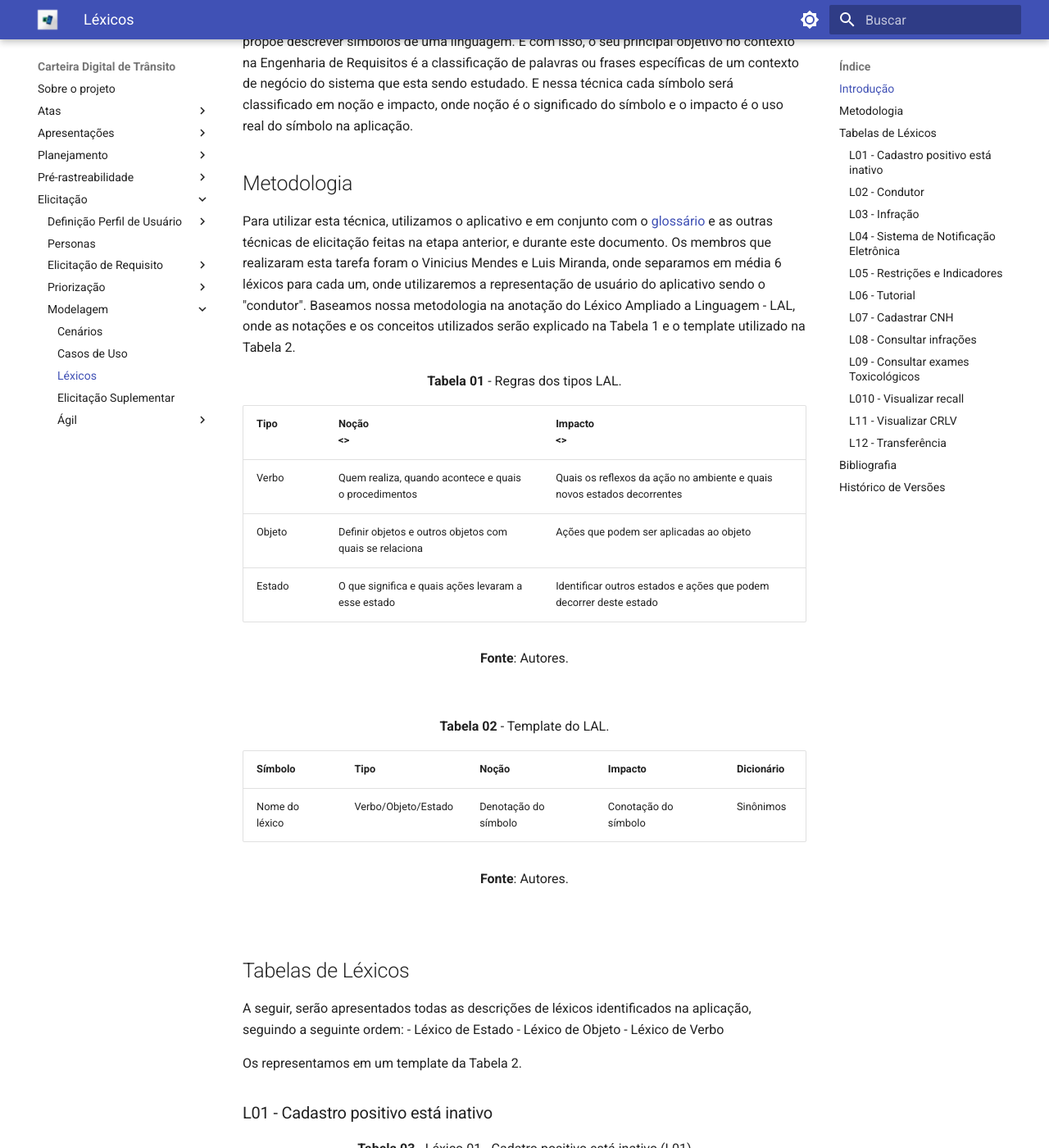
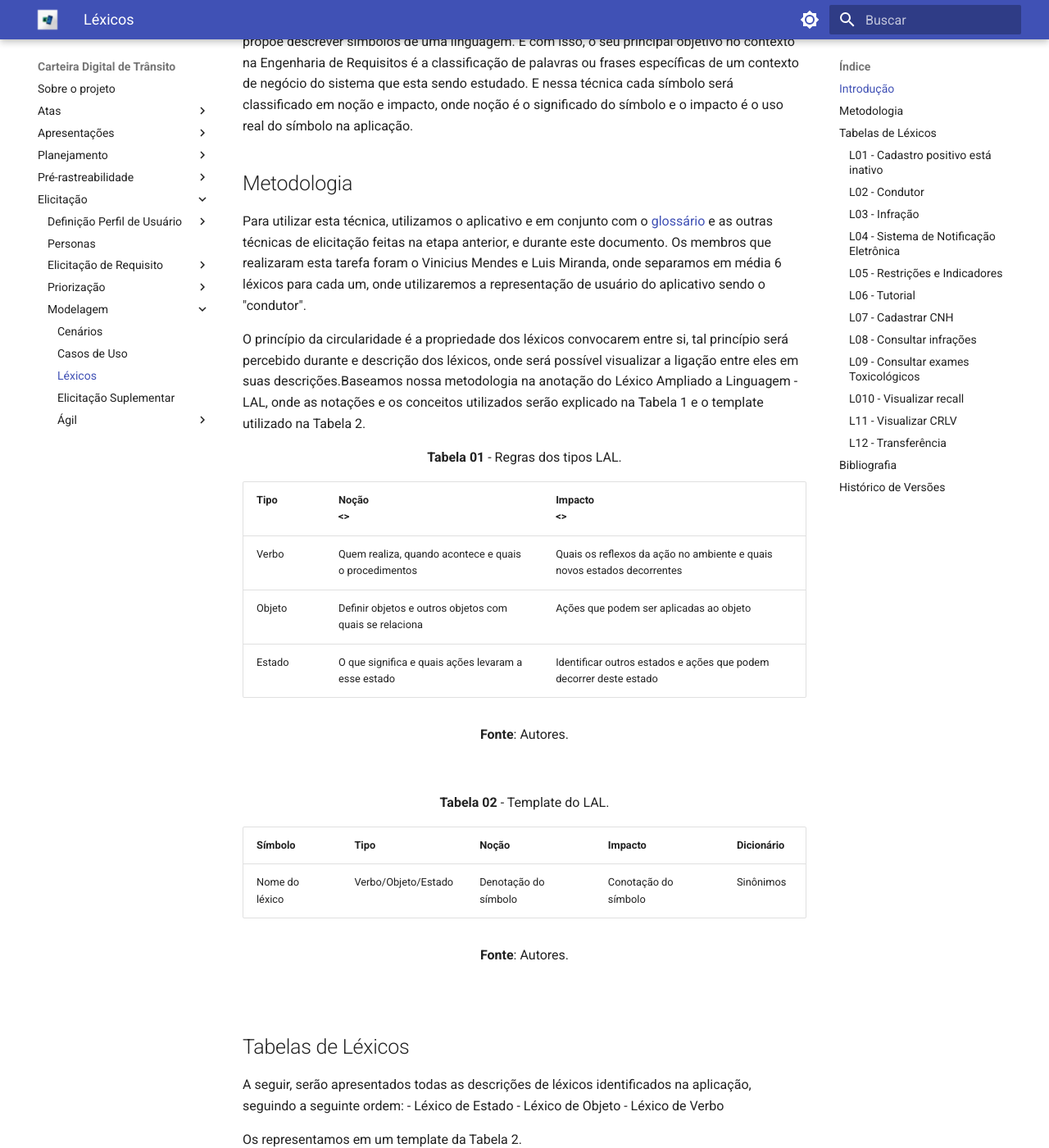
Before and after one commit to Requisitos-de-Software/2023.2-Carteira_Digital_de_Transito, an MkDocs documentation site: the page built from docs/modelagem/léxicos.md, in a window 1280 px wide and 1400 px high, scrolled down 218 px. Shown: the whole window at 82% size. Built offline with MkDocs 1.6.1 and Material for MkDocs 9.7.7, drawn with Linux system fonts in a browser that asks for light colours; some of the changed text lies outside the part shown.

Commit message:
Update léxicos.md

```diff
--- a/docs/modelagem/léxicos.md
+++ b/docs/modelagem/léxicos.md
@@ -5,7 +5,9 @@
 
 ## Metodologia
 
-Para utilizar esta técnica, utilizamos o aplicativo e em conjunto com o [glossário](https://requisitos-de-software.github.io/2023.2-Carteira_Digital_de_Transito/elicita%C3%A7%C3%A3o/glossario/) e as outras técnicas de elicitação feitas na etapa anterior, e durante este documento. Os membros que realizaram esta tarefa foram o Vinicius Mendes e Luis Miranda, onde separamos em média 6 léxicos para cada um, onde utilizaremos a representação de usuário do aplicativo sendo o "condutor". Baseamos nossa metodologia na anotação do Léxico Ampliado a Linguagem - LAL, onde as notações e os conceitos utilizados serão explicado na Tabela 1 e o template utilizado na Tabela 2.
+Para utilizar esta técnica, utilizamos o aplicativo e em conjunto com o [glossário](https://requisitos-de-software.github.io/2023.2-Carteira_Digital_de_Transito/elicita%C3%A7%C3%A3o/glossario/) e as outras técnicas de elicitação feitas na etapa anterior, e durante este documento. Os membros que realizaram esta tarefa foram o Vinicius Mendes e Luis Miranda, onde separamos em média 6 léxicos para cada um, onde utilizaremos a representação de usuário do aplicativo sendo o "condutor".
+
+O princípio da circularidade é a propriedade dos léxicos convocarem entre si, tal princípio será percebido durante e descrição dos léxicos, onde será possível visualizar a ligação entre eles em suas descrições.Baseamos nossa metodologia na anotação do Léxico Ampliado a Linguagem - LAL, onde as notações e os conceitos utilizados serão explicado na Tabela 1 e o template utilizado na Tabela 2.
 
 <p align="center"><b>Tabela 01</b> - Regras dos tipos LAL.</p>
 
@@ -45,7 +47,7 @@
 
 | **Símbolo** | **Tipo** | **Noção** | **Impacto** | **Dicionário** |
 |---------|------|--------|----------|------------|
-| Cadastro positivo está inativo | Estado | - O condutor autorizou participar voluntariamente no cadastro positivo </br> - Ocorre quando o condutor quebrou alguma regra do código de trânsito brasileiro  | - O condutor fica sem receber benefícios do Cadastro Positivo </br> - O cadastro só ficará ativo quando o condutor resolver a causa da situação | Cadastro positivo está desligado, Cadastro positivo está desativado|
+| Cadastro positivo está inativo | Estado | - O **condutor** autorizou participar voluntariamente no cadastro positivo </br> - Ocorre quando o **condutor** quebrou alguma regra do código de trânsito brasileiro  | - O condutor fica sem receber benefícios do Cadastro Positivo </br> - O cadastro só ficará ativo quando o condutor resolver a causa da situação | Cadastro positivo está desligado, Cadastro positivo está desativado|
 
 <p align="center"><b>Fonte</b>: <a href=https://github.com/yabamiah>Vinicius Mendes</a> </p>
 
@@ -55,7 +57,7 @@
 
 | **Símbolo** | **Tipo** | **Noção** | **Impacto** | **Dicionário** |
 |---------|------|--------|----------|------------|
-| Condutor | Objeto | - Pessoa que conduz um automóvel </br> - Responsável pelo veículo </br> - Responsável pelas infrações </br> - Condutor pode ser alguém que queira visualizar sua CNH digital </br> - O condutor pode ser alguém que queira visualizar a CRLV digital | - O condutor pode baixar sua CNH digital </br> - O condutor pode visualizar seu histórico de emissões da CNH  </br> - O condutor pode adicionar os seus veículos </br> - O condutor pode consultar as suas infrações| Motorista, volante, guia, piloto |
+| Condutor | Objeto | - Pessoa que conduz um automóvel </br> - Responsável pelo veículo </br> - Responsável pelas **infrações** </br> - **Condutor** pode ser alguém que queira visualizar sua CNH digital </br> - O condutor pode ser alguém que queira visualizar a CRLV digital | - O condutor pode baixar sua CNH digital </br> - O condutor pode visualizar seu histórico de emissões da CNH  </br> - O condutor pode adicionar os seus veículos </br> - O condutor pode consultar as suas infrações| Motorista, volante, guia, piloto |
 
 <p align="center"><b>Fonte</b>: <a href=https://github.com/yabamiah>Vinicius Mendes</a> </p>
 
@@ -65,7 +67,7 @@
 
 | **Símbolo** | **Tipo** | **Noção** | **Impacto** | **Dicionário** |
 |---------|------|--------|----------|------------|
-| Infração | Objeto | - Violação de alguma lei de trânsito </br> - A infração é visualizada pelo condutor | - O condutor pode visualizar as infrações cometidas filtrando infrator ou veículo </br> - O condutor pode visualizar a situação da infração </br> - O condutor pode visualizar o motivo da infração </br> - O condutor pode consultar o valor da infração a ser paga| Desobediência, Violação |
+| Infração | Objeto | - Violação de alguma lei de trânsito </br> - A **infração** é visualizada pelo condutor | - O **condutor** pode visualizar as infrações cometidas filtrando infrator ou veículo </br> - O condutor pode visualizar a situação da infração </br> - O condutor pode visualizar o motivo da infração </br> - O condutor pode consultar o valor da infração a ser paga| Desobediência, Violação |
 
 <p align="center"><b>Fonte</b>: <a href=https://github.com/LuisMiranda10>Luis Miranda</a> </p>
 
@@ -75,7 +77,7 @@
 
 | **Símbolo** | **Tipo** | **Noção** | **Impacto** | **Dicionário** |
 |---------|------|--------|----------|------------|
-| Sistema de Notificação Eletrônica | Objeto | - Sistema de responsável por notificar infrações de trânsito aos proprietários de veículos | - Sistema que dá o direito a descontos no pagamento de multas de trânsitos | Sistema de Intimação Eletrônica |
+| Sistema de Notificação Eletrônica | Objeto | - Sistema de responsável por notificar **infrações** de trânsito aos proprietários de veículos | - Sistema que dá o direito a descontos no pagamento de multas de trânsitos | Sistema de Intimação Eletrônica |
 
 <p align="center"><b>Fonte</b>: <a href=https://github.com/yabamiah>Vinicius Mendes</a> </p>
 
@@ -95,7 +97,7 @@
 
 | **Símbolo** | **Tipo** | **Noção** | **Impacto** | **Dicionário** |
 |---------|------|--------|----------|------------|
-| Tutorial | Objeto | - Documentação para orientar o condutor ao utilizar o app | - Aumenta a eficiência de aprendizado do condutor  | Auxílio, Orientação, Documentação |
+| Tutorial | Objeto | - Documentação para orientar o **condutor** ao utilizar o app | - Aumenta a eficiência de aprendizado do **condutor**  | Auxílio, Orientação, Documentação |
 
 <p align="center"><b>Fonte</b>: <a href=https://github.com/LuisMiranda10>Luis Miranda</a> </p>
 
@@ -105,7 +107,7 @@
 
 | **Símbolo** | **Tipo** | **Noção** | **Impacto** | **Dicionário** |
 |---------|------|--------|----------|------------|
-| Cadastrar CNH | Verbo | - Tarefa realizada pelo conduor </br> - Acontece quando o condutor precisa visualizar sua CNH pela primeira vez </br> - Condutor valida o cadastro com uma foto de sua CNH  | - O condutor consegue visualizar a sua CNH  | Registrar CNH, Inscrever CNH, Fichar CNH |
+| Cadastrar CNH | Verbo | - Tarefa realizada pelo **conduor** </br> - Acontece quando o condutor precisa visualizar sua CNH pela primeira vez </br> - Condutor valida o cadastro com uma foto de sua CNH  | - O **condutor** consegue visualizar a sua CNH  | Registrar CNH, Inscrever CNH, Fichar CNH |
 
 <p align="center"><b>Fonte</b>: <a href=https://github.com/yabamiah>Vinicius Mendes</a> </p>
 
@@ -115,7 +117,7 @@
 
 | **Símbolo** | **Tipo** | **Noção** | **Impacto** | **Dicionário** |
 |---------|------|--------|----------|------------|
-| Consultar infrações | Verbo | - Tarefa realizada pelo condutor </br> - Acontece quando o condutor quer visualizar alguma infração </br> - Condutor pode escolher consultar infrações por condutor ou por veículo </br> - O sistema divide as infrações em categorias de vencidas, a vencer e pagas | - O condutor consegue verificar infrações vencidas e as não pagas </br> - O condutor pode visualizar uma infração </br> - O sistema pode gerar o boleto da infração </br> - O sistema pode gerar PDF da infração|  Examinar infrações, Estudar infrações, Ler infrações|
+| Consultar infrações | Verbo | - Tarefa realizada pelo **condutor** </br> - Acontece quando o condutor quer visualizar alguma **infração** </br> - Condutor pode escolher consultar infrações por condutor ou por veículo </br> - O sistema divide as infrações em categorias de vencidas, a vencer e pagas | - O **condutor** consegue verificar **infrações** vencidas e as não pagas </br> - O condutor pode visualizar uma infração </br> - O sistema pode gerar o boleto da infração </br> - O sistema pode gerar PDF da infração|  Examinar infrações, Estudar infrações, Ler infrações|
 
 <p align="center"><b>Fonte</b>: <a href=https://github.com/yabamiah>Vinicius Mendes</a> </p>
 
@@ -125,7 +127,7 @@
 
 | **Símbolo** | **Tipo** | **Noção** | **Impacto** | **Dicionário** |
 |---------|------|--------|----------|------------|
-| Consultar Exames Toxicológicos | Verbo | - Tarefa realizada pelo condutor </br> - Acontece quando o condutor quer visualizar algum exame toxicológico feito pelo mesmo </br> - O sistema divide as informações sobre os exames toxicológicos em categorias de Data de Coleta, Prazo para nova realização de exame e Laboratórios credenciados| - O condutor consegue verificar infrações sobre os exames | Inspecionar exames toxicológicos |
+| Consultar Exames Toxicológicos | Verbo | - Tarefa realizada pelo **condutor** </br> - Acontece quando o condutor quer visualizar algum exame toxicológico feito pelo mesmo </br> - O sistema divide as informações sobre os exames toxicológicos em categorias de Data de Coleta, Prazo para nova realização de exame e Laboratórios credenciados| - O **condutor** consegue verificar **infrações** sobre os exames | Inspecionar exames toxicológicos |
 
 <p align="center"><b>Fonte</b>: <a href=https://github.com/LuisMiranda10>Luis Miranda</a> </p>
 
@@ -135,7 +137,7 @@
 
 | **Símbolo** | **Tipo** | **Noção** | **Impacto** | **Dicionário** |
 |---------|------|--------|----------|------------|
-| Visualizar recall | Verbo | - Tarefa realizada pelo condutor </br> - Ocorre quando o condutor quer consultar se foi feita uma notificação de regularização do seu veículo | - O condutor consegue visualizar se o seu veículo recebeu algum recall </br>  | Verificar recall, Constatar recall, Captar recall |
+| Visualizar recall | Verbo | - Tarefa realizada pelo **condutor** </br> - Ocorre quando o condutor quer consultar se foi feita uma notificação de regularização do seu veículo | - O **condutor** consegue visualizar se o seu veículo recebeu algum recall </br>  | Verificar recall, Constatar recall, Captar recall |
 
 <p align="center"><b>Fonte</b>: <a href=https://github.com/yabamiah>Vinicius Mendes</a> </p>
 
@@ -145,7 +147,7 @@
 
 | **Símbolo** | **Tipo** | **Noção** | **Impacto** | **Dicionário** |
 |---------|------|--------|----------|------------|
-| Visualizar Licenciamento | Verbo | - Tarefa realizada pelo condutor </br> - Ocorre quando o condutor quer consultar o CRLV do seu veículo | - O condutor consegue visualizar as informações do licenciamento do seu carro </br> - O condutor consegue compartilhar seu licenciamento com outras pessoas </br> - O condutor consegue exportar seu licenciamento para algum tipo de arquivo selecionado </br> | Analisar informações sobre o veículo |
+| Visualizar Licenciamento | Verbo | - Tarefa realizada pelo **condutor** </br> - Ocorre quando o condutor quer consultar o CRLV do seu veículo | - O **condutor** consegue visualizar as informações do licenciamento do seu carro </br> - O condutor consegue compartilhar seu licenciamento com outras pessoas </br> - O condutor consegue exportar seu licenciamento para algum tipo de arquivo selecionado </br> | Analisar informações sobre o veículo |
 
 <p align="center"><b>Fonte</b>: <a href=https://github.com/LuisMiranda10>Luis Miranda</a> </p>
 
@@ -155,7 +157,7 @@
 
 | **Símbolo** | **Tipo** | **Noção** | **Impacto** | **Dicionário** |
 |---------|------|--------|----------|------------|
-| Transferência | Verbo | - Tarefa realizada pelo condutor </br> - Ocorre quando o condutor quer transferir a propriedade de um veículo para outra pessoa | - O veículo se torna propriedade de outra pessoa  | Realiza troca de proprietário |
+| Transferência | Verbo | - Tarefa realizada pelo **condutor** </br> - Ocorre quando o condutor quer transferir a propriedade de um veículo para outra pessoa | - O veículo se torna propriedade de outra pessoa  | Realiza troca de proprietário |
 
 <p align="center"><b>Fonte</b>: <a href=https://github.com/LuisMiranda10>Luis Miranda</a> </p>
 
```
Also changed, not shown: other parts of docs/modelagem/léxicos.md (+1 -1 lines).
